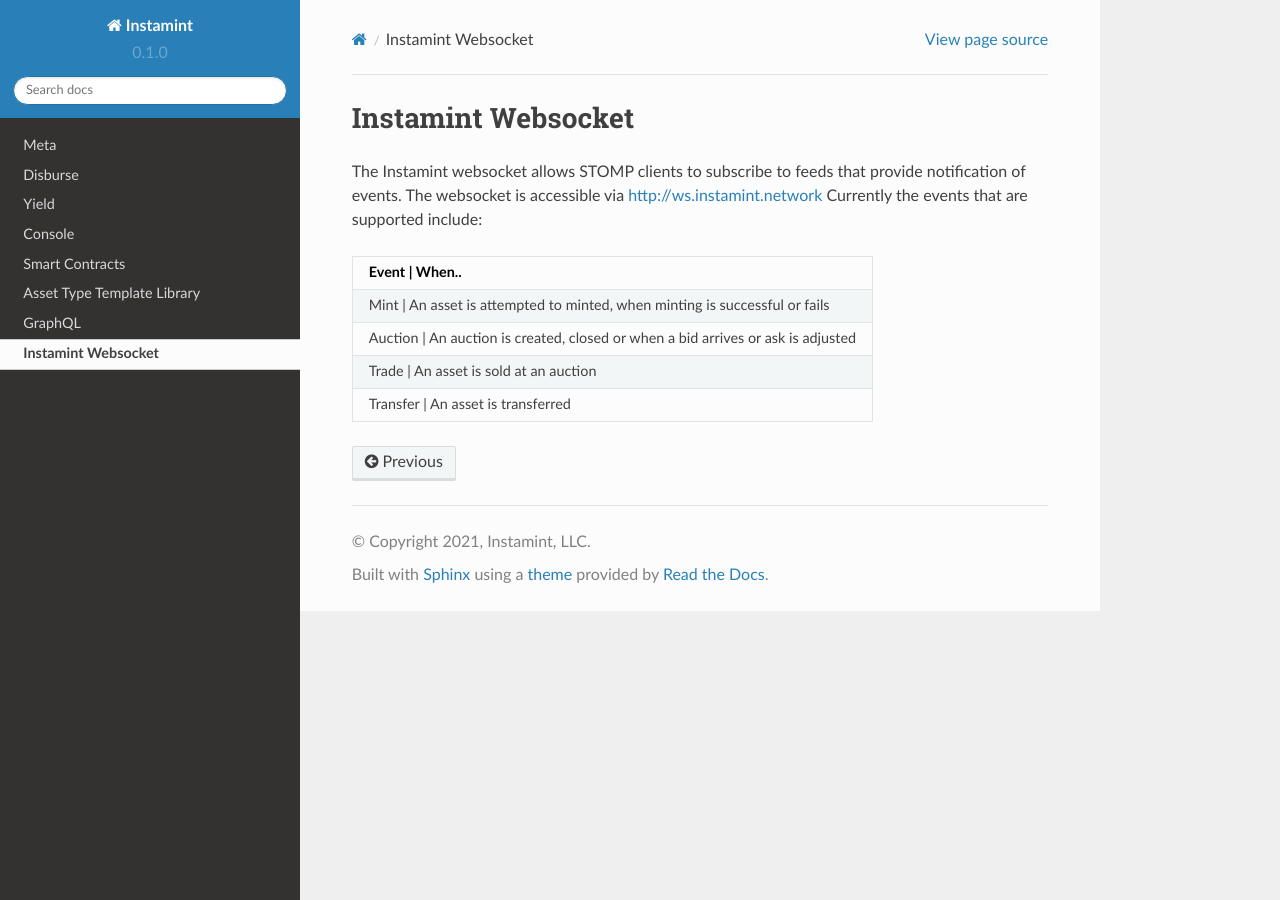
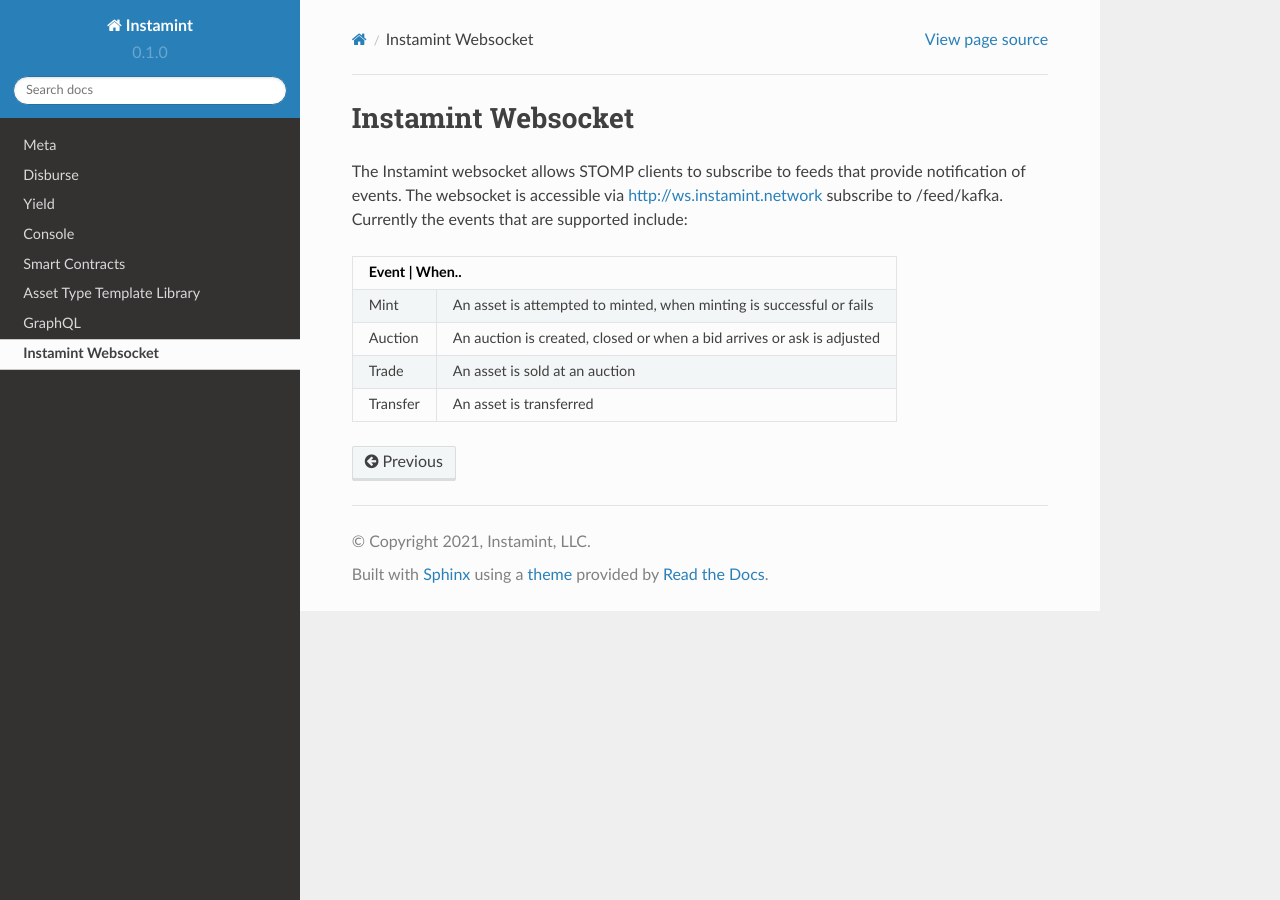
Before and after one commit to instamint/zzz-deprecated-docs, a Sphinx documentation site: the page built from docs/source/websocket.rst, in a window 1280 px wide. Built offline with Sphinx 7.4.7 and the Read the Docs theme 2.0.0, drawn with Linux system fonts in a browser that asks for light colours; pages that are not in the unit, such as notebooks, are missing from menus.

Commit message:
Update websocket.rst

```diff
--- a/docs/source/websocket.rst
+++ b/docs/source/websocket.rst
@@ -1,17 +1,17 @@
 Instamint Websocket
 ===================================
 
-The Instamint websocket allows STOMP clients to subscribe to feeds that provide notification of events. The websocket is accessible via http://ws.instamint.network Currently the events that are supported include:
+The Instamint websocket allows STOMP clients to subscribe to feeds that provide notification of events. The websocket is accessible via http://ws.instamint.network subscribe to /feed/kafka. Currently the events that are supported include:
 
 
-+----------------------------+-------------------------------------------------------------+
++------------------------------------------------------------------------------------------+
 | Event      | When..                                                                      |
 +============+=============================================================================+
 | Mint       | An asset is attempted to minted, when minting is successful or fails        |
-+----------------------------+-------------------------------------------------------------+
++------------+-----------------------------------------------------------------------------+
 | Auction    | An auction is created, closed or when a bid arrives or ask is adjusted      |
-+----------------------------+-------------------------------------------------------------+
++------------+-----------------------------------------------------------------------------+
 | Trade      | An asset is sold at an auction                                              |
-+----------------------------+-------------------------------------------------------------+
++------------+-----------------------------------------------------------------------------+
 | Transfer   | An asset is transferred                                                     |
 +------------+-----------------------------------------------------------------------------+
```
